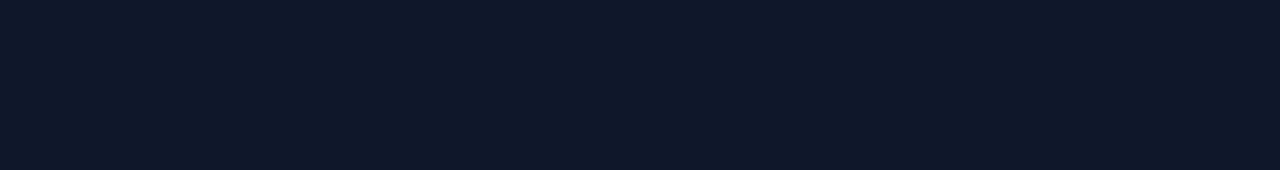
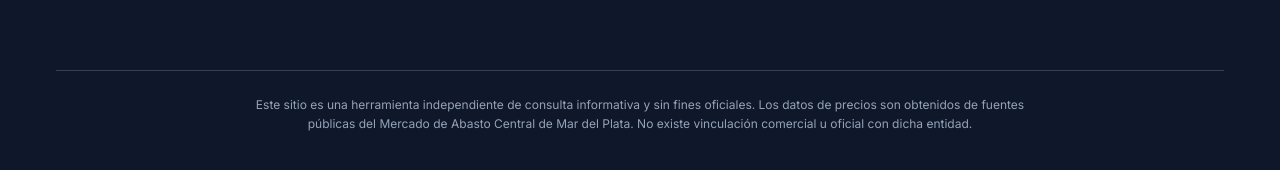
Before and after one commit to prueba-error/precios-abasto-mdp, a React (Vite) app: page / in a window 1280 px wide. Shown: the part 306-476 px from the top of the page. Built offline with nearby package versions, Linux system fonts and the light colour scheme; no server answers; the database is empty; the HTML template or start-up script is replaced by a standard one.

Commit message:
feat(frontend): add legal disclaimer footer to dashboard

```diff
--- a/src/App.tsx
+++ b/src/App.tsx
@@ -3,6 +3,7 @@ import { Header } from './components/Header';
 import { Filters } from './components/Filters';
 import { PriceChart } from './components/PriceChart';
 import { PriceTable } from './components/PriceTable';
+import { Footer } from './components/Footer';
 import { Category, Product, PriceRecord, PriceMetric } from './types';
 import { getCategories, getProducts, getPriceHistory, isUsingMock } from './services/dataService';
 
@@ -24,7 +25,6 @@ export function App() {
   useEffect(() => {
     getProducts(selectedCategory).then(prods => {
       setProducts(prods);
-      // Keep selected product 0 (Todos) or fallback if product no longer exists
       if (!prods.some(p => p.id === selectedProduct)) {
         setSelectedProduct(0);
       }
@@ -61,6 +61,7 @@ export function App() {
           No hay datos de precios disponibles para la selección actual.
         </div>
       )}
+      <Footer />
     </div>
   );
 }
--- /dev/null
+++ b/src/components/Footer.tsx
@@ -0,0 +1,11 @@
+import React from 'react';
+
+export const Footer: React.FC = () => {
+  return (
+    <footer style={{ marginTop: '48px', paddingTop: '24px', borderTop: '1px solid var(--border-color)', textAlign: 'center', color: 'var(--text-secondary)', fontSize: '0.75rem', lineHeight: '1.6' }}>
+      <p style={{ maxWidth: '800px', margin: '0 auto' }}>
+        Este sitio es una herramienta independiente de consulta informativa y sin fines oficiales. Los datos de precios son obtenidos de fuentes públicas del Mercado de Abasto Central de Mar del Plata. No existe vinculación comercial u oficial con dicha entidad.
+      </p>
+    </footer>
+  );
+};
```
